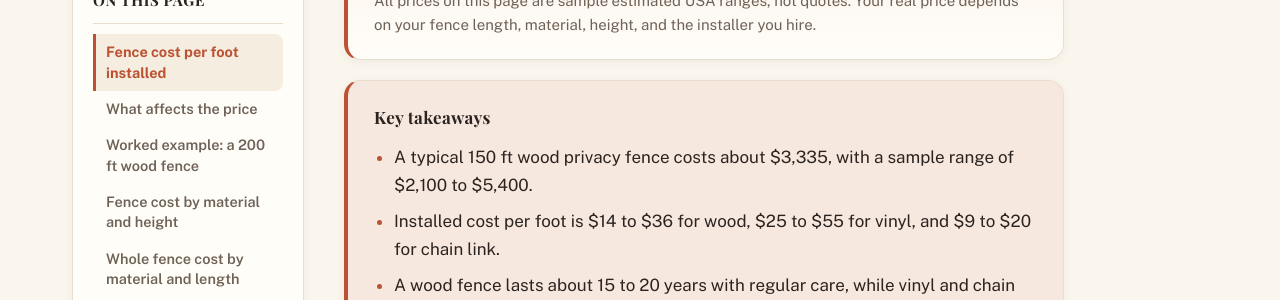
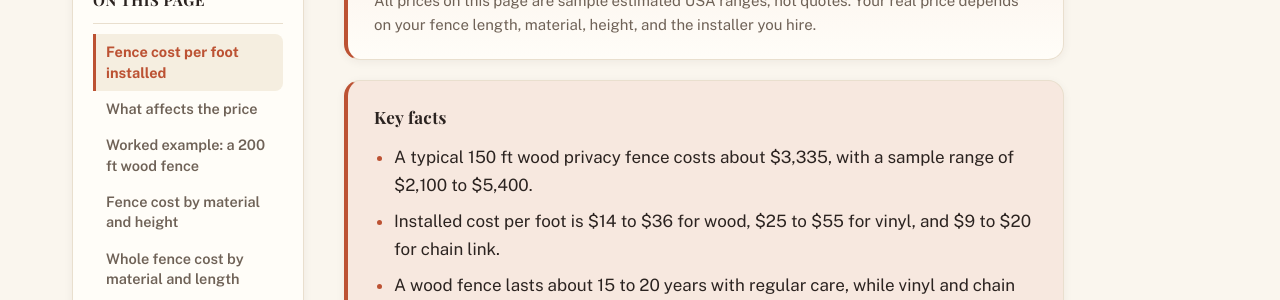
Before and after one commit to zaidmeo09-dhangal/howmuchdoesitcostusa, a Jekyll site: the page built from _posts/2026-11-14-how-much-does-a-fence-cost.md, in a window 1280 px wide and 900 px high, scrolled down 461 px. Shown: the part 154-454 px from the top of the window. Built offline with Jekyll 4.4.1, drawn with Linux system fonts in a browser that asks for light colours; some web fonts are replaced.

Commit message:
Initial deploy: add _posts/2026-11-14-how-much-does-a-fence-cost.md

```diff
--- a/_posts/2026-11-14-how-much-does-a-fence-cost.md
+++ b/_posts/2026-11-14-how-much-does-a-fence-cost.md
@@ -104,7 +104,7 @@ schema: |
 </div>
 
 <div class="key-takeaways">
-<p class="key-takeaways-title">Key takeaways</p>
+<p class="key-takeaways-title">Key facts</p>
 <ul>
 <li>A typical 150 ft wood privacy fence costs about $3,335, with a sample range of $2,100 to $5,400.</li>
 <li>Installed cost per foot is $14 to $36 for wood, $25 to $55 for vinyl, and $9 to $20 for chain link.</li>
```
